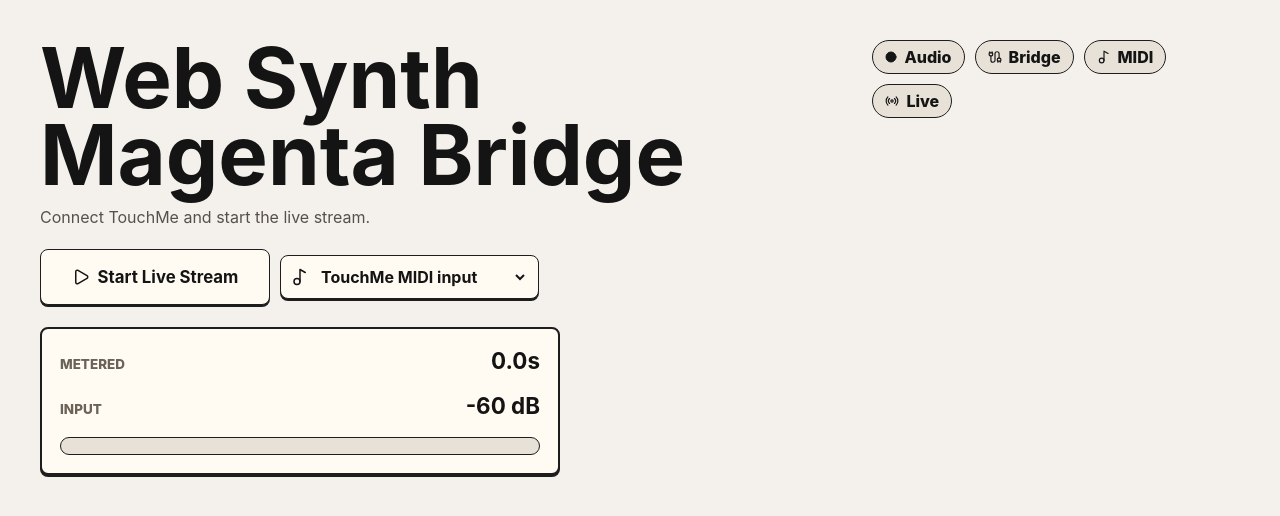
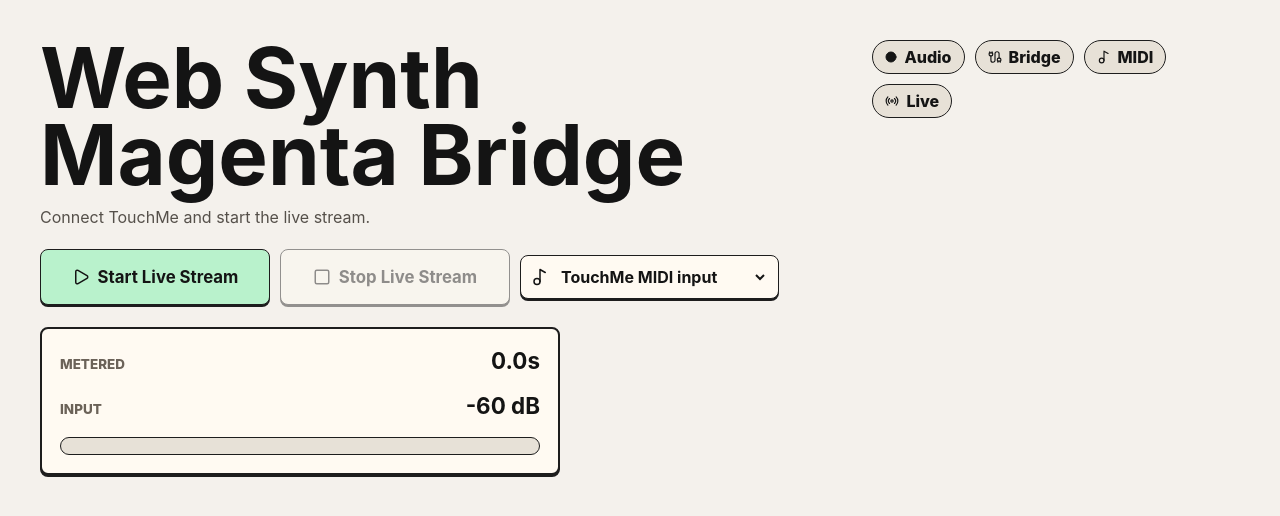
Before and after one commit to audovychenko-mentoring/web-synth-magenta-bridge, a React (Vite) app in the folder apps/web/: page / in a window 1280 px wide. Shown: the top 516 px of the page. Built offline with nearby package versions, Linux system fonts and the light colour scheme.

Commit message:
Split live stream controls

```diff
--- a/apps/web/src/main.tsx
+++ b/apps/web/src/main.tsx
@@ -299,15 +299,8 @@
     return promise;
   }
 
-  async function toggleLiveStream() {
-    if (liveRef.current) {
-      liveRef.current = false;
-      setLive(false);
-      socketRef.current?.send(JSON.stringify({ type: "magenta:stream:stop" }));
-      setStatus("Stopping live stream.");
-      return;
-    }
-
+  async function startLiveStream() {
+    if (liveRef.current) return;
     try {
       await ensureAudio();
       if (!midiConnected) {
@@ -324,6 +317,14 @@
       setLive(false);
       setStatus("TouchMe MIDI was not opened. Check the board connection and browser MIDI permission.");
     }
+  }
+
+  function stopLiveStream() {
+    if (!liveRef.current) return;
+    liveRef.current = false;
+    setLive(false);
+    socketRef.current?.send(JSON.stringify({ type: "magenta:stream:stop" }));
+    setStatus("Stopping live stream.");
   }
 
   return (
@@ -350,9 +351,13 @@
       </section>
 
       <section className="transport">
-        <button className={`primaryAction ${live ? "active" : ""}`} onClick={toggleLiveStream}>
-          {live ? <Square size={18} /> : audioReady ? <Check size={18} /> : <Play size={18} />}
-          {live ? "Stop Live Stream" : "Start Live Stream"}
+        <button className="primaryAction startAction" onClick={startLiveStream} disabled={live}>
+          {audioReady ? <Check size={18} /> : <Play size={18} />}
+          Start Live Stream
+        </button>
+        <button className="primaryAction stopAction" onClick={stopLiveStream} disabled={!live}>
+          <Square size={18} />
+          Stop Live Stream
         </button>
         <div className="sourcePicker">
           <Music2 size={18} />
--- a/apps/web/src/styles.css
+++ b/apps/web/src/styles.css
@@ -111,6 +111,14 @@
   font-size: 1.05rem;
 }
 
+.startAction:not(:disabled) {
+  background: #b9f2cc;
+}
+
+.stopAction:not(:disabled) {
+  background: #ffd1cc;
+}
+
 .transport .active {
   background: #d7f4ff;
 }
```
